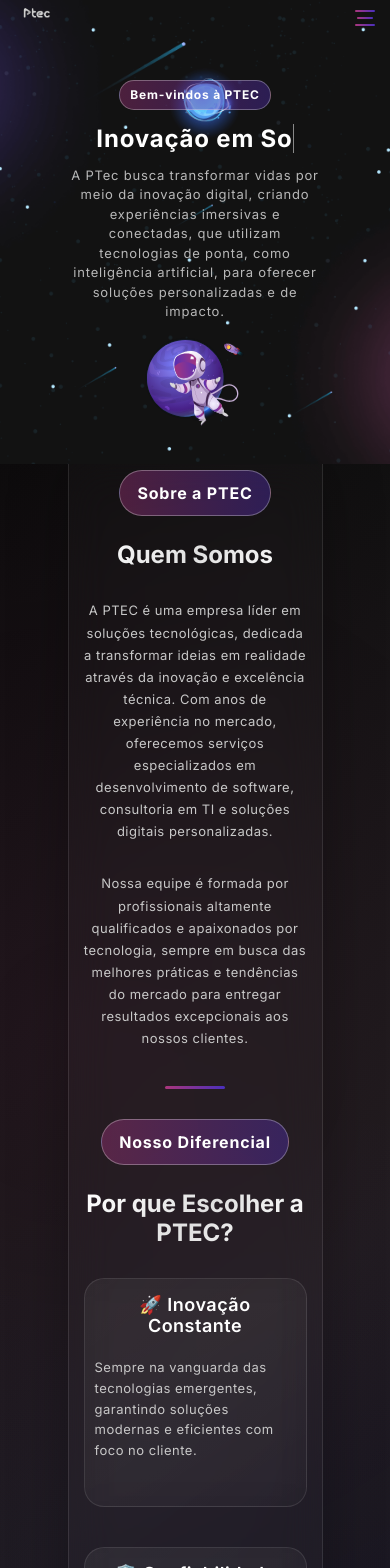
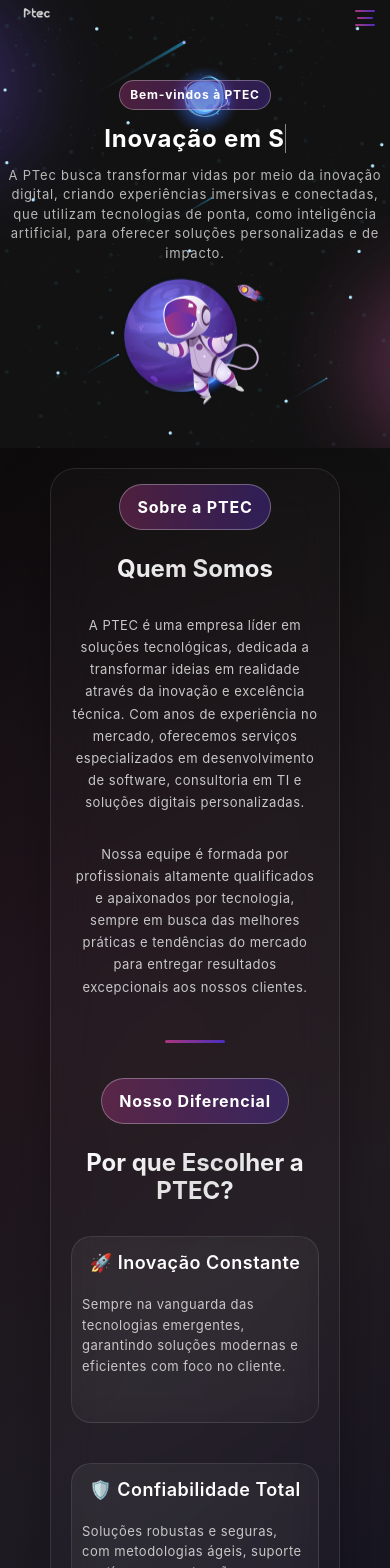
Before and after one commit to marianamarques01/ptec-site, a React (Create React App) app: page / in a window 390 px wide. Shown: the top 1568 px of the page. Built offline with nearby package versions, Linux system fonts and the light colour scheme.

Commit message:
alterações na responsividade

```diff
--- a/src/App.css
+++ b/src/App.css
@@ -1,3 +1,11 @@
+@media (max-width: 576px) {
+  .footer img {
+    width: 40% !important;
+    display: block;
+    margin-left: auto;
+    margin-right: auto;
+  }
+}
 @import url('https://fonts.googleapis.com/css2?family=Inter:wght@300;400;500;600;700;800&display=swap');
 
 @font-face {
@@ -1349,7 +1357,6 @@ nav.navbar .navbar-toggler:hover .navbar-toggler-icon span {
   text-align: left;
 }
 
-/* Animações */
 @keyframes fadeInUp {
   from {
     opacity: 0;
@@ -1361,7 +1368,7 @@ nav.navbar .navbar-toggler:hover .navbar-toggler-icon span {
   }
 }
 
-/* Responsividade aprimorada para Skills */
+
 @media (max-width: 1200px) {
   .skill-bx {
     padding: 40px 30px;
@@ -1417,10 +1424,10 @@ nav.navbar .navbar-toggler:hover .navbar-toggler-icon span {
 @media (max-width: 768px) {
   .skill {
     padding: 40px 0;
+    margin-top: 0;
   }
 
   .skill-bx {
-    padding: 25px 15px;
     border-radius: 20px;
   }
 
@@ -1429,7 +1436,8 @@ nav.navbar .navbar-toggler:hover .navbar-toggler-icon span {
   .skills-section,
   .differential-section {
     margin-bottom: 25px;
-    padding: 10px 0;
+    padding: 15px 0;
+    margin-top: 0;
   }
 
   .skill-circle {
@@ -1497,6 +1505,7 @@ nav.navbar .navbar-toggler:hover .navbar-toggler-icon span {
     display: none;
   }
 }
+
 @media (max-width: 1200px) {
   .contact {
     padding: 80px 0 70px 0 !important;
@@ -1876,14 +1885,6 @@ nav.navbar .navbar-toggler:hover .navbar-toggler-icon span {
     padding: 0 30px;
   }
 
-  /* Padding adicional nas seções principais */
-  .banner,
-  .skill,
-  .project,
-  .contact {
-    padding-left: 60px !important;
-    padding-right: 60px !important;
-  }
 
   /* Contact mobile específico */
   .contact {
@@ -1968,12 +1969,11 @@ nav.navbar .navbar-toggler:hover .navbar-toggler-icon span {
 
   /* Skills mobile */
   .skill {
-    padding: 0 0 30px 0;
+    padding: 30px !important;
   }
 
   .skill-bx {
-    padding: 30px 20px;
-    margin-top: -30px;
+    padding: 0px 20px !important;
     border-radius: 30px;
   }
 
--- a/src/components/Skills.js
+++ b/src/components/Skills.js
@@ -1,11 +1,16 @@
+
+
 import { Container, Row, Col } from "react-bootstrap";
 import colorSharp from "../assets/img/color-sharp.png";
 
+
 export const Skills = () => {
-
   return (
-    <section className="skill" id="skills">
-      <Container>
+    <section
+      className="skill"
+      id="skills"
+    >
+      <Container style={{ padding: "30px 20px" }}>
         <Row>
           <Col xs={12}>
             <div className="skill-bx">
@@ -61,7 +66,7 @@ export const Skills = () => {
           </Col>
         </Row>
       </Container>
-      <img className="background-image-left" src={colorSharp} alt="Background" />
+    <img className="background-image-left" src={colorSharp} alt="Background" />
     </section>
   );
 };
```
